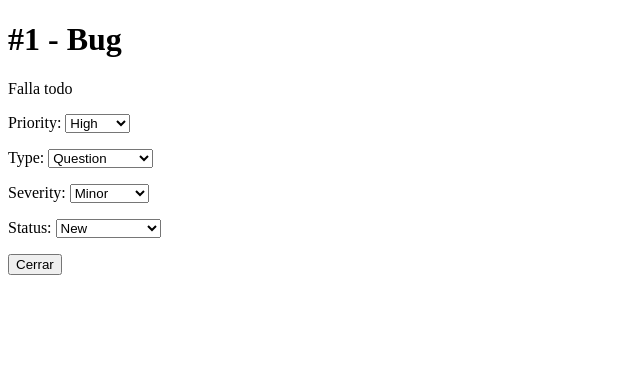
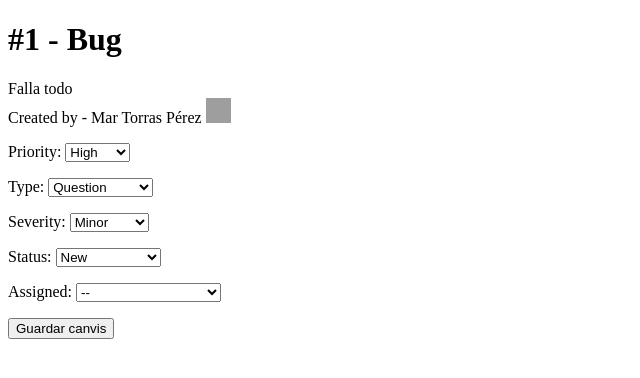
Before and after one commit to it22b-ASW-Project/Boreal-forest, a Django app: page /issue/1/ in a window 1280 px wide. Shown: the top 378 px of the page, without its empty margins (0-640 px from the left). Run offline with Django 5.2, Linux system fonts and the light colour scheme; data comes from the database, SQL or seed files in the repository; both versions use the stored data as it was after the commit; grey boxes are pictures that could not be loaded.

Commit message:
Created_by, assigned_to y poder cambiar asignacion

```diff
--- a/homepage/forms.py
+++ b/homepage/forms.py
@@ -1,6 +1,7 @@
 from django import forms
 
 from .models import Priority, Type, Severity, Status
+from allauth.socialaccount.models import SocialAccount
 
 class EditParamsForm(forms.Form):
     priority = forms.ModelChoiceField(
@@ -26,8 +27,18 @@ class EditParamsForm(forms.Form):
 
     def __init__(self, *args, **kwargs):
         super().__init__(*args, **kwargs)
-        # Personalizamos cómo se muestra cada opción en los selects
         self.fields['priority'].label_from_instance = lambda obj: obj.name
         self.fields['type'].label_from_instance = lambda obj: obj.name
         self.fields['severity'].label_from_instance = lambda obj: obj.name
         self.fields['status'].label_from_instance = lambda obj: obj.name
+
+class EditAssigne(forms.Form):
+    assigned = forms.ModelChoiceField(
+        queryset = SocialAccount.objects.all(),  # Debe ser un queryset de objetos
+        required = False,
+        empty_label = '--',
+    )
+
+    def __init__(self, *args, **kwargs):
+        super().__init__(*args, **kwargs)
+        self.fields['assigned'].label_from_instance = lambda obj: obj.extra_data.get('name', None) if obj else None
--- a/homepage/models.py
+++ b/homepage/models.py
@@ -35,6 +35,8 @@ class Issue(models.Model):
     type = models.ForeignKey(Type, on_delete=models.SET_NULL, null=True, blank=True)
     severity =models.ForeignKey(Severity, on_delete=models.SET_NULL, null=True, blank=True)
     priority = models.ForeignKey(Priority, on_delete=models.SET_NULL, null=True, blank=True)
+    created_by = models.ForeignKey('socialaccount.socialaccount', on_delete=models.SET_NULL, null=True, blank=True, related_name='creator')
+    assigned = models.ForeignKey('socialaccount.socialaccount', on_delete=models.SET_NULL, null=True, blank=True, related_name='assigned_to')
 
     def get_priority_color(self):
             return self.priority.color if self.priority else "#808080"  # Gris por defecto
--- a/homepage/templates/issueDetail.html
+++ b/homepage/templates/issueDetail.html
@@ -1,5 +1,6 @@
 <!DOCTYPE html>
 <html lang="en">
+<title>{{issue.subject}} - Issue #{{issue.id}}</title>
 <head>
     <meta charset="UTF-8">
     <meta name="viewport" content="width=device-width, initial-scale=1.0">
@@ -29,11 +30,18 @@
 
     <span id="editDesc-btn" onclick="enableEditDesc()">{{ issue.description }}</span>
 
+    <br>
+
+    <span>Created by - {{ issue.created_by.extra_data.name }} </span>
+    <img src="{{issue.created_by.extra_data.picture}}" width="25" height="25"/>
+
     <form method="POST">
         {% csrf_token %}
         {{ paramform.as_p }}
-        <button type="submit" class="btn btn-secondary" name="close" value="true" method="POST">Cerrar</button>
+        {{ assignar.as_p}}
+        <button type="submit" class="btn btn-secondary" name="close" value="true" method="POST">Guardar canvis</button>
     </form>
+
 
 
 
--- a/homepage/views.py
+++ b/homepage/views.py
@@ -4,7 +4,7 @@ from django.shortcuts import redirect
 from django.urls import reverse
 
 from .models import Issue, Type, Severity, Status, Priority
-from .forms import EditParamsForm
+from .forms import EditParamsForm, EditAssigne
 
 from .filters import IssueFilter
 
@@ -64,6 +64,10 @@ def issueDetail(request, id):
         "status": issue.status.name
     })
 
+    assignar = EditAssigne(initial={
+        "assigned": issue.assigned
+    })
+
     if request.method == "POST":
         if 'close' in request.POST:
             form = EditParamsForm(request.POST)
@@ -73,6 +77,10 @@ def issueDetail(request, id):
                 issue.type = form.cleaned_data['type']
                 issue.severity = form.cleaned_data['severity']
                 issue.status = form.cleaned_data['status']
+                issue.save()
+            assigned_to = EditAssigne(request.POST)
+            if assigned_to.is_valid():
+                issue.assigned = assigned_to.cleaned_data['assigned']
                 issue.save()
             return redirect('/issues')
 
@@ -87,7 +95,7 @@ def issueDetail(request, id):
             return redirect(reverse("issueDetail", args=[issue.id]))
 
 
-    return render(request, "issueDetail.html", {"issue": issue, "paramform": paramform})
+    return render(request, "issueDetail.html", {"issue": issue, "paramform": paramform, "assignar": assignar})
 
 def login(request):
     return render(request, "login.html")
```
Also changed, not shown: boreal_forest.sqlite3, homepage/migrations/0011_issue_created_by.py (added), homepage/migrations/0012_alter_issue_created_by.py (added), homepage/migrations/0013_issue_assigned_alter_issue_created_by.py (added).
